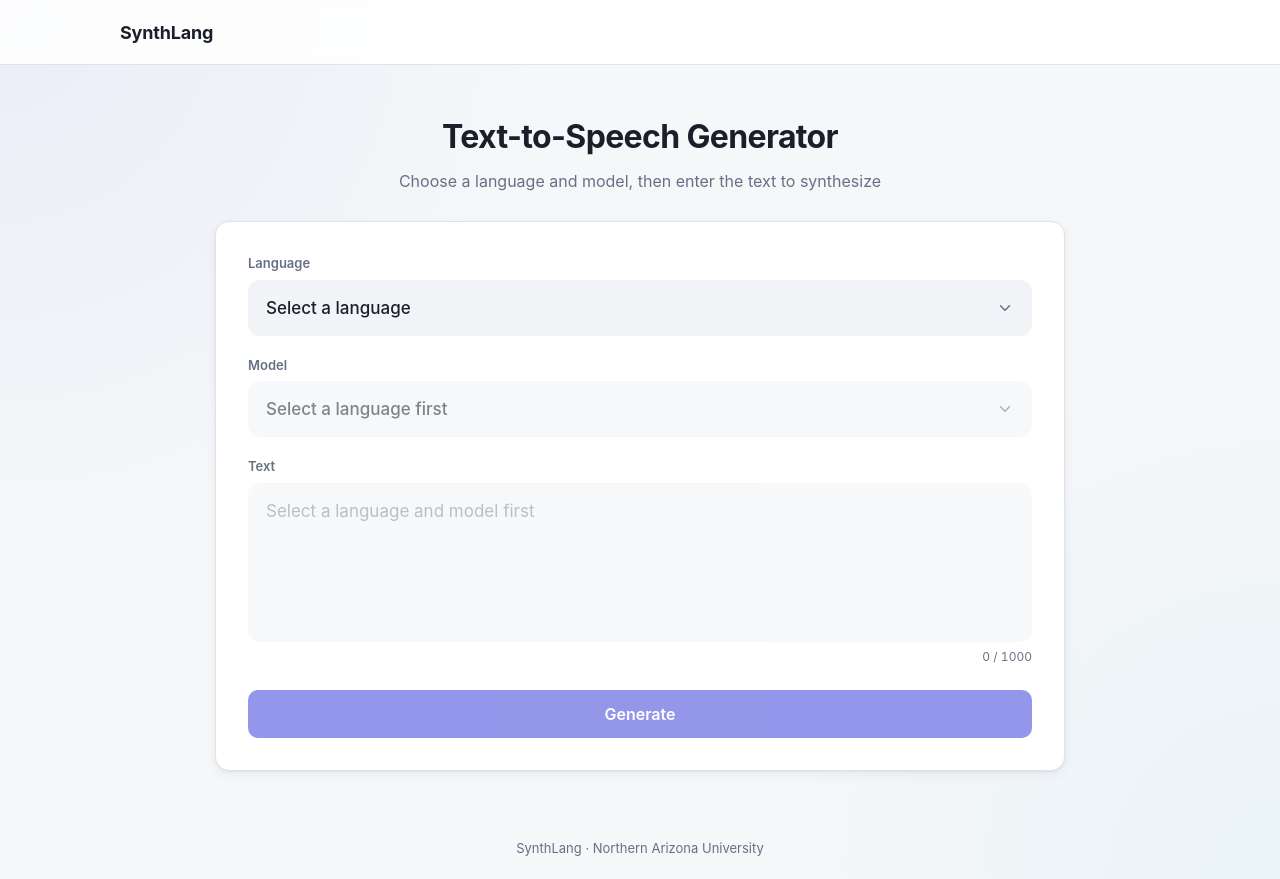
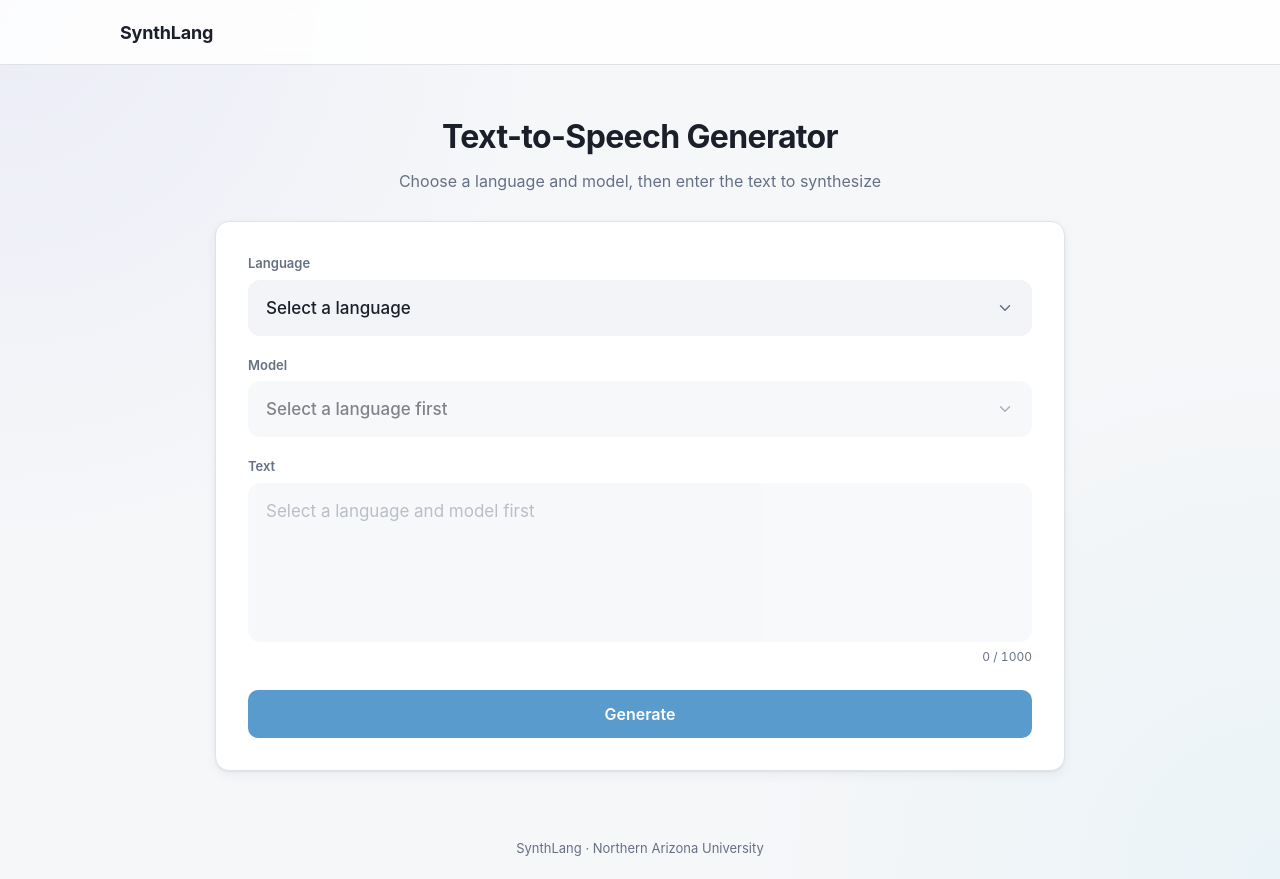
Before and after one commit to LoganHunt5/SynthLang, a FastAPI app: page / in a window 1280 px wide. Run offline with FastAPI, Linux system fonts and the light colour scheme; some libraries are stand-ins or nearby versions.

Commit message:
changing button colors

```diff
--- a/web_app/static/css/vars.css
+++ b/web_app/static/css/vars.css
@@ -23,7 +23,7 @@
   --header-bg: rgba(255, 255, 255, 0.85);
 
   /* Accent */
-  --accent: #5b5fe0;
+  --accent: #0066b2;
   --accent-hover: #4a4ec9;
   --accent-ring: rgba(91, 95, 224, 0.20);
 
```
